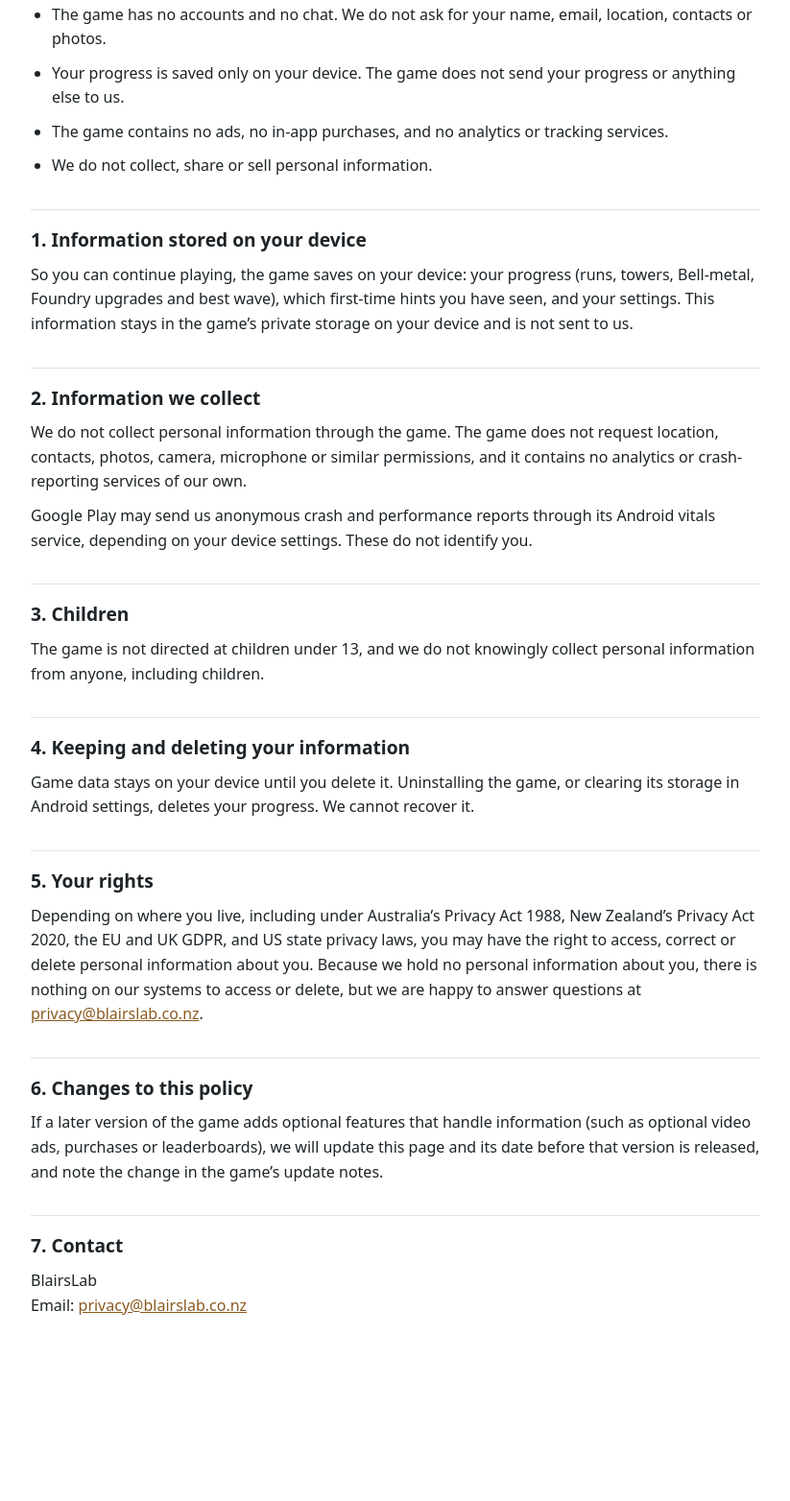
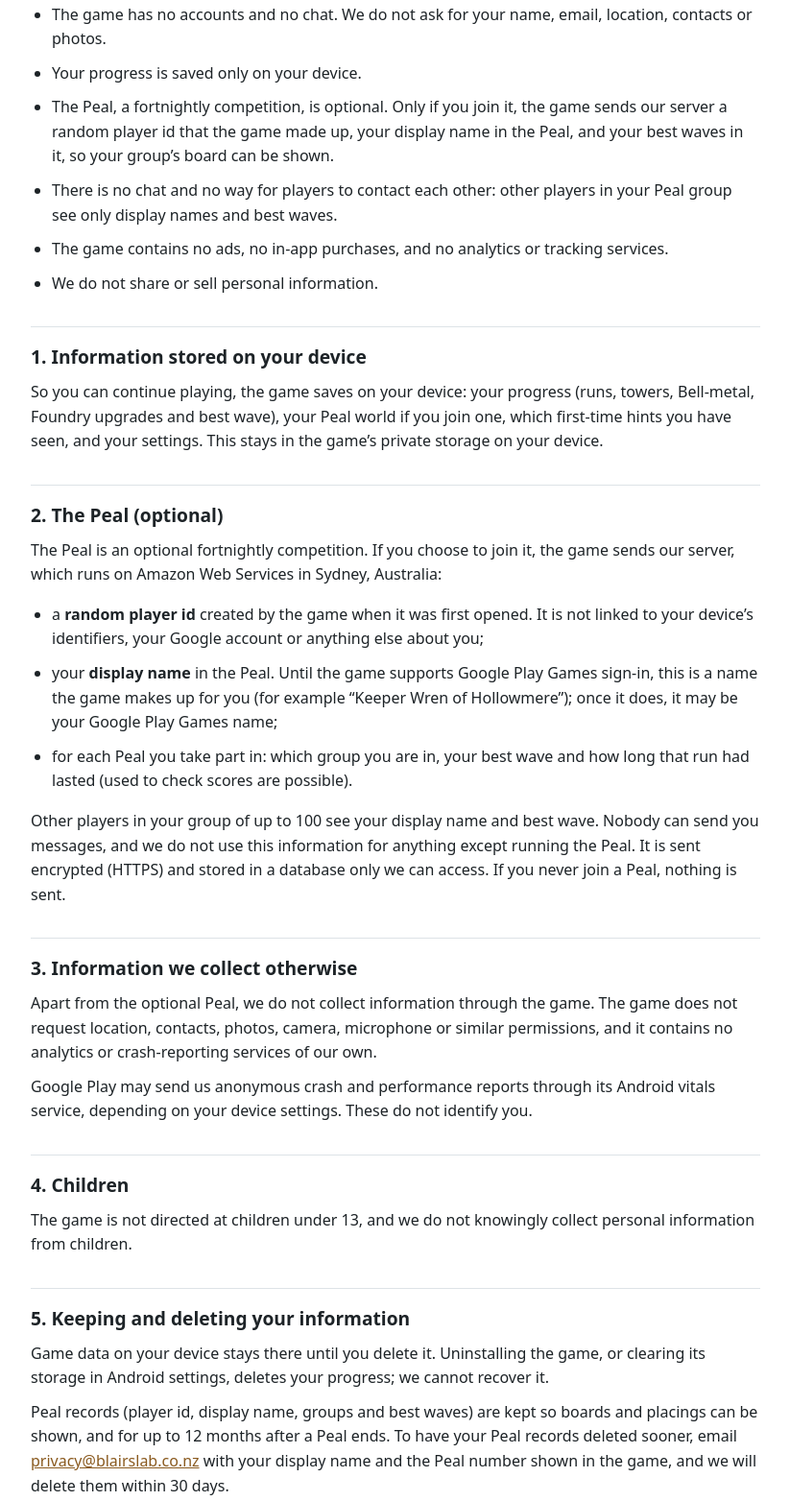
Before and after one commit to 5Rage/lastbell-privacy, a plain HTML site: page index.html in a window 1280 px wide. Shown: the part 268-1832 px from the top of the page at 96% size, without its empty margins (228-1051 px from the left). Before the commit the page ends 1715 px from the top, so only its background shows below. Drawn offline with Linux system fonts and the light colour scheme.

Commit message:
Cover the optional Peal competition

```diff
--- a/index.html
+++ b/index.html
@@ -20,38 +20,50 @@
 <body>
 <main>
 <h1>Privacy Policy — The Last Bell</h1>
-<p class="meta">Effective date: 18 October 2026</p>
+<p class="meta">Effective date: 18 October 2026 · Updated 18 October 2026 to cover the optional Peal competition</p>
 
 <p>This policy explains what information the mobile game <strong>The Last Bell</strong> (“the game”) handles. The game is published by <strong>BlairsLab</strong> (“we”, “us”). If you have a question, contact us at <a href="mailto:privacy@blairslab.co.nz">privacy@blairslab.co.nz</a>.</p>
 
 <h2>Summary</h2>
 <ul>
   <li>The game has no accounts and no chat. We do not ask for your name, email, location, contacts or photos.</li>
-  <li>Your progress is saved only on your device. The game does not send your progress or anything else to us.</li>
+  <li>Your progress is saved only on your device.</li>
+  <li>The Peal, a fortnightly competition, is optional. Only if you join it, the game sends our server a random player id that the game made up, your display name in the Peal, and your best waves in it, so your group’s board can be shown.</li>
+  <li>There is no chat and no way for players to contact each other: other players in your Peal group see only display names and best waves.</li>
   <li>The game contains no ads, no in-app purchases, and no analytics or tracking services.</li>
-  <li>We do not collect, share or sell personal information.</li>
+  <li>We do not share or sell personal information.</li>
 </ul>
 
 <h2>1. Information stored on your device</h2>
-<p>So you can continue playing, the game saves on your device: your progress (runs, towers, Bell-metal, Foundry upgrades and best wave), which first-time hints you have seen, and your settings. This information stays in the game’s private storage on your device and is not sent to us.</p>
+<p>So you can continue playing, the game saves on your device: your progress (runs, towers, Bell-metal, Foundry upgrades and best wave), your Peal world if you join one, which first-time hints you have seen, and your settings. This stays in the game’s private storage on your device.</p>
 
-<h2>2. Information we collect</h2>
-<p>We do not collect personal information through the game. The game does not request location, contacts, photos, camera, microphone or similar permissions, and it contains no analytics or crash-reporting services of our own.</p>
+<h2>2. The Peal (optional)</h2>
+<p>The Peal is an optional fortnightly competition. If you choose to join it, the game sends our server, which runs on Amazon Web Services in Sydney, Australia:</p>
+<ul>
+  <li>a <strong>random player id</strong> created by the game when it was first opened. It is not linked to your device’s identifiers, your Google account or anything else about you;</li>
+  <li>your <strong>display name</strong> in the Peal. Until the game supports Google Play Games sign-in, this is a name the game makes up for you (for example “Keeper Wren of Hollowmere”); once it does, it may be your Google Play Games name;</li>
+  <li>for each Peal you take part in: which group you are in, your best wave and how long that run had lasted (used to check scores are possible).</li>
+</ul>
+<p>Other players in your group of up to 100 see your display name and best wave. Nobody can send you messages, and we do not use this information for anything except running the Peal. It is sent encrypted (HTTPS) and stored in a database only we can access. If you never join a Peal, nothing is sent.</p>
+
+<h2>3. Information we collect otherwise</h2>
+<p>Apart from the optional Peal, we do not collect information through the game. The game does not request location, contacts, photos, camera, microphone or similar permissions, and it contains no analytics or crash-reporting services of our own.</p>
 <p>Google Play may send us anonymous crash and performance reports through its Android vitals service, depending on your device settings. These do not identify you.</p>
 
-<h2>3. Children</h2>
-<p>The game is not directed at children under 13, and we do not knowingly collect personal information from anyone, including children.</p>
+<h2>4. Children</h2>
+<p>The game is not directed at children under 13, and we do not knowingly collect personal information from children.</p>
 
-<h2>4. Keeping and deleting your information</h2>
-<p>Game data stays on your device until you delete it. Uninstalling the game, or clearing its storage in Android settings, deletes your progress. We cannot recover it.</p>
+<h2 id="delete">5. Keeping and deleting your information</h2>
+<p>Game data on your device stays there until you delete it. Uninstalling the game, or clearing its storage in Android settings, deletes your progress; we cannot recover it.</p>
+<p>Peal records (player id, display name, groups and best waves) are kept so boards and placings can be shown, and for up to 12 months after a Peal ends. To have your Peal records deleted sooner, email <a href="mailto:privacy@blairslab.co.nz">privacy@blairslab.co.nz</a> with your display name and the Peal number shown in the game, and we will delete them within 30 days.</p>
 
-<h2>5. Your rights</h2>
-<p>Depending on where you live, including under Australia’s Privacy Act 1988, New Zealand’s Privacy Act 2020, the EU and UK GDPR, and US state privacy laws, you may have the right to access, correct or delete personal information about you. Because we hold no personal information about you, there is nothing on our systems to access or delete, but we are happy to answer questions at <a href="mailto:privacy@blairslab.co.nz">privacy@blairslab.co.nz</a>.</p>
+<h2>6. Your rights</h2>
+<p>Depending on where you live, including under Australia’s Privacy Act 1988, New Zealand’s Privacy Act 2020, the EU and UK GDPR, and US state privacy laws, you may have the right to access, correct or delete personal information about you. Contact us at <a href="mailto:privacy@blairslab.co.nz">privacy@blairslab.co.nz</a>.</p>
 
-<h2>6. Changes to this policy</h2>
-<p>If a later version of the game adds optional features that handle information (such as optional video ads, purchases or leaderboards), we will update this page and its date before that version is released, and note the change in the game’s update notes.</p>
+<h2>7. Changes to this policy</h2>
+<p>If a later version of the game adds optional features that handle information (such as optional video ads, purchases or Google Play Games leaderboards), we will update this page and its date before that version is released, and note the change in the game’s update notes.</p>
 
-<h2>7. Contact</h2>
+<h2>8. Contact</h2>
 <p>BlairsLab<br>Email: <a href="mailto:privacy@blairslab.co.nz">privacy@blairslab.co.nz</a></p>
 </main>
 </body>
```
